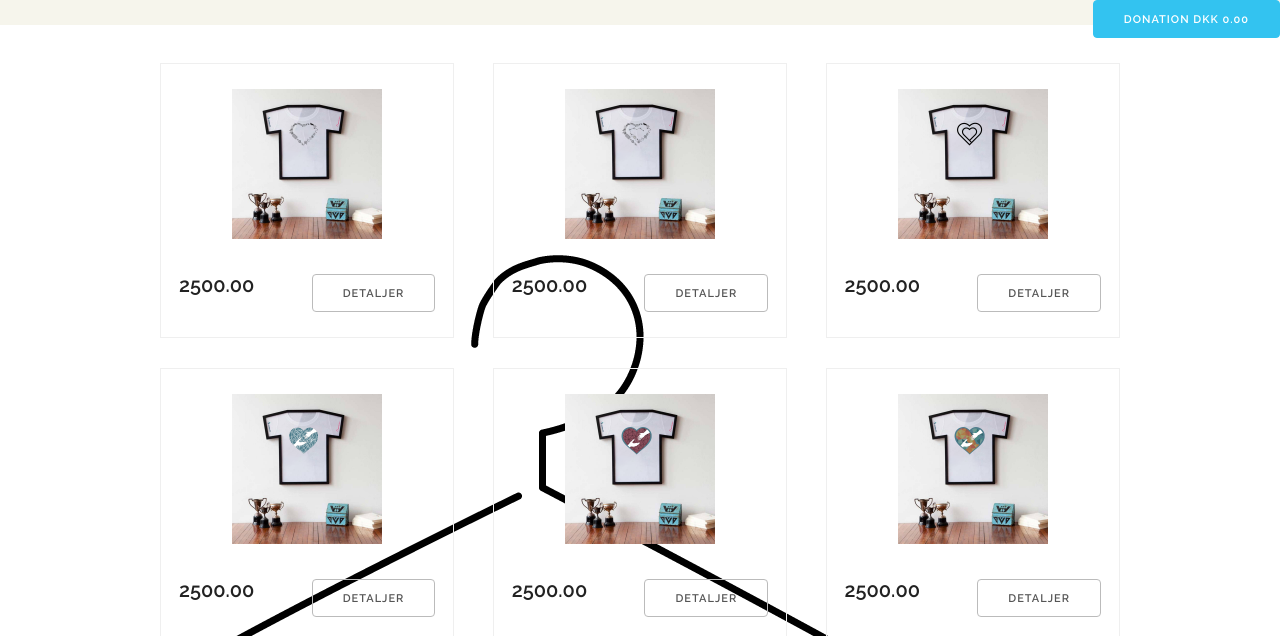
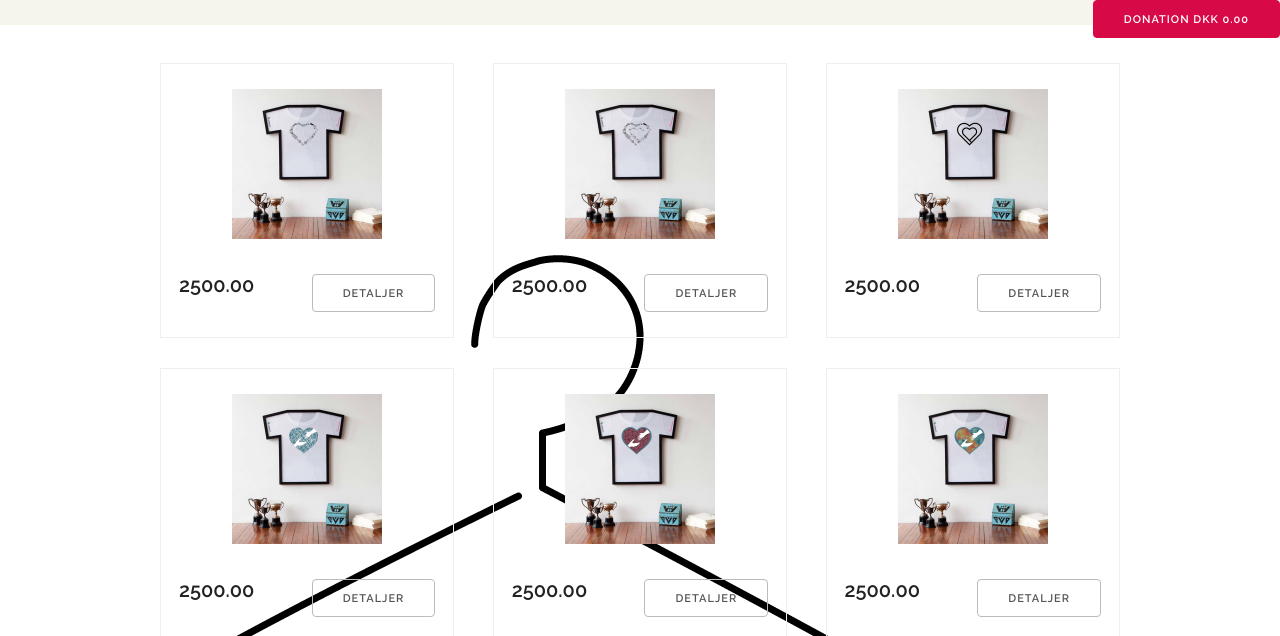
Before and after one commit to menja08/mullitwear3, a plain HTML site: page index.html in a window 1280 px wide. Shown: the top 636 px of the page. Drawn offline with nearby package versions, Linux system fonts and the light colour scheme.

Commit message:
Fra blå til lysrøde knapper

```diff
--- a/css/skeleton.css
+++ b/css/skeleton.css
@@ -158,9 +158,9 @@ p {
 /* Links
 –––––––––––––––––––––––––––––––––––––––––––––––––– */
 a {
-  color: #1EAEDB; }
+  color: #d70947; }
 a:hover {
-  color: #0FA0CE; }
+  color: #5f6a84; }
 
 
 /* Buttons
@@ -206,8 +206,8 @@ input[type="submit"].button-primary,
 input[type="reset"].button-primary,
 input[type="button"].button-primary {
   color: #FFF;
-  background-color: #33C3F0;
-  border-color: #33C3F0; }
+  background-color: #d70947;
+  border-color: #d70947; }
 .button.button-primary:hover,
 button.button-primary:hover,
 input[type="submit"].button-primary:hover,
@@ -219,8 +219,8 @@ input[type="submit"].button-primary:focus,
 input[type="reset"].button-primary:focus,
 input[type="button"].button-primary:focus {
   color: #FFF;
-  background-color: #1EAEDB;
-  border-color: #1EAEDB; }
+  background-color: #d70947;
+  border-color: #d70947; }
 
 
 /* Forms
@@ -266,7 +266,7 @@ input[type="url"]:focus,
 input[type="password"]:focus,
 textarea:focus,
 select:focus {
-  border: 1px solid #33C3F0;
+  border: 1px solid #d70947;
   outline: 0; }
 label,
 legend {
```
